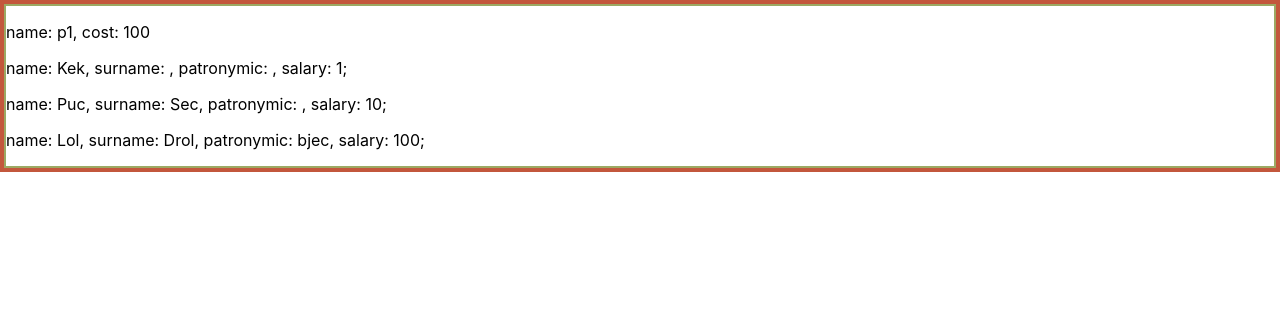
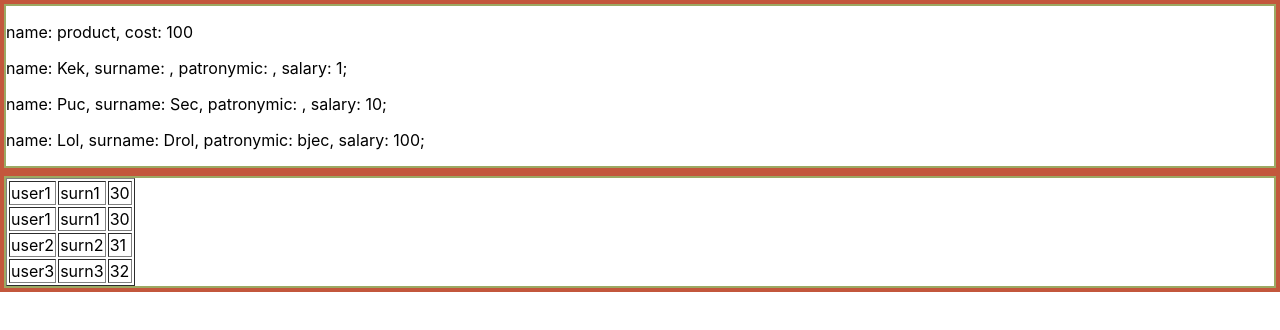
Before and after one commit to eBenya/ReactLessons, a React (Create React App) app: page / in a window 1280 px wide. Shown: the top 330 px of the page. Built offline with nearby package versions, Linux system fonts and the light colour scheme.

Commit message:
Introdusing to component, props, creating child components

```diff
--- a/src/App.js
+++ b/src/App.js
@@ -3,22 +3,46 @@ import React, { useState } from 'react';
 import { nanoid } from 'nanoid';
 import Product from './UsersComponents/Product';
 import Employee from './UsersComponents/Employee';
+import User from './UsersComponents/User';
 
 function id() {
 	return nanoid();
 }
+const prods = [
+	{ id: id(), name: 'product1', cost: 100 },
+	{ id: id(), name: 'product2', cost: 200 },
+	{ id: id(), name: 'product3', cost: 300 },
+];
 
+const users = [
+	{ id: id(), name: 'user1', surn: 'surn1', age: 30 },
+	{ id: id(), name: 'user2', surn: 'surn2', age: 31 },
+	{ id: id(), name: 'user3', surn: 'surn3', age: 32 },
+];
 
 function App() {
+	const name = 'product';
+	const cost = '100';
 
 	return (
 		<>
 			<div className="borderedExaplesLessonsFromTasks">
 				<div className="borderedDiv">
-					<Product name="p1" cost="100"/>
-					<Employee name="Kek"salary="1"/>
-					<Employee name="Puc" surName="Sec" salary="10"/>
-					<Employee name="Lol" surName="Drol" patronymic="bjec" salary="100"/>
+					<Product name={name} cost={cost} />
+					<Employee name="Kek" salary="1" />
+					<Employee name="Puc" surName="Sec" salary="10" />
+					<Employee name="Lol" surName="Drol" patronymic="bjec" salary="100" />
+				</div>
+			</div>
+
+			<div className="borderedExaplesLessonsFromTasks">
+				<div className="borderedDiv">
+					<table border="1px">
+						<tbody>
+							<User name={users[0].name} surname={users[0].surn} age={users[0].age} />
+							{users.map((val,key)=> <User key={key} name={val.name} surname={val.surn} age={val.age}/>)}
+						</tbody>
+					</table>
 				</div>
 			</div>
 		</>
--- /dev/null
+++ b/src/UsersComponents/User.js
@@ -0,0 +1,13 @@
+import React from "react";
+
+function User({ name, surname, age }) {
+    return (
+        <tr>
+            <td>{name}</td>
+            <td>{surname}</td>
+            <td>{age}</td>
+        </tr>
+    );
+}
+
+export default User;
```
